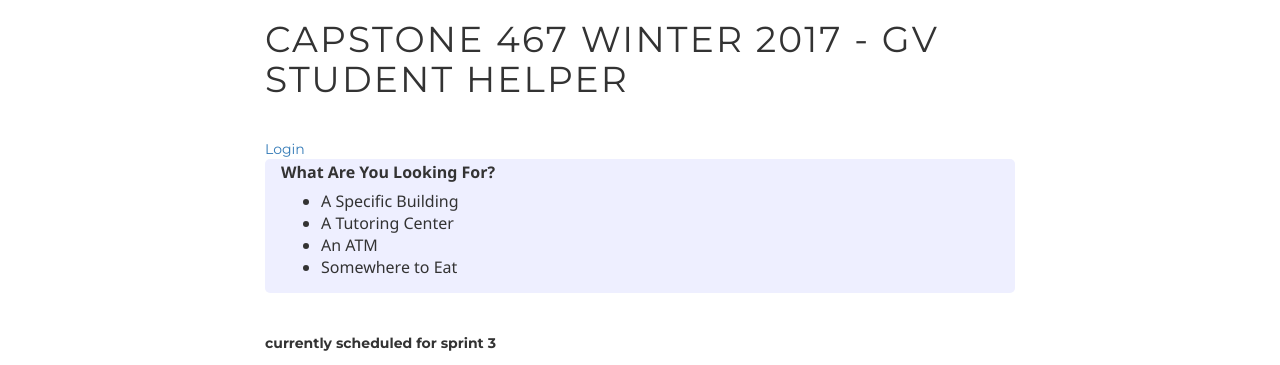
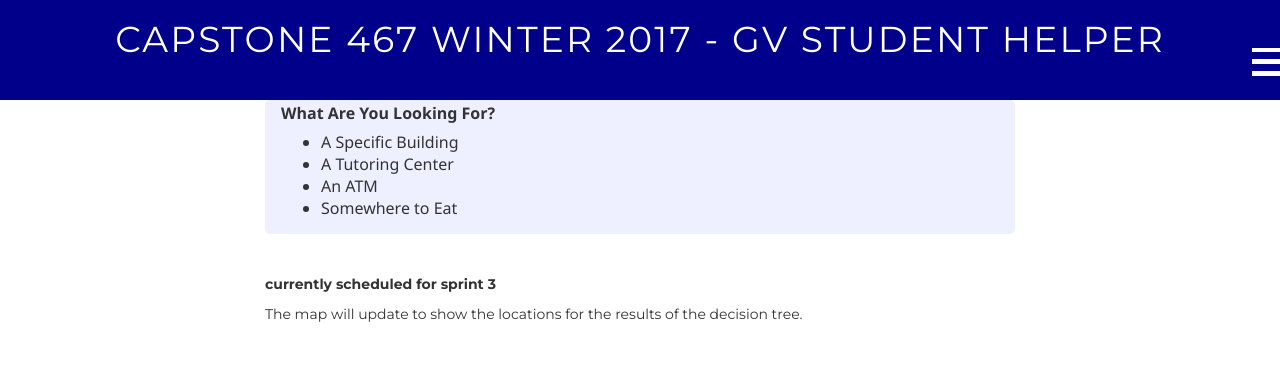
Before and after one commit to krolikj/Team-Kent, a PHP site: page / in a window 1280 px wide. Shown: the top 365 px of the page. Run offline with PHP 8.4, Linux system fonts and the light colour scheme; data comes from the database, SQL or seed files in the repository; some libraries are stand-ins or nearby versions.

Commit message:
Update index.php

```diff
--- a/Website/index.php
+++ b/Website/index.php
@@ -8,13 +8,28 @@
 <link href='https://fonts.googleapis.com/css?family=Montserrat:400,700' rel='stylesheet' type='text/css'>
 <link href='custom.css' rel='stylesheet' type='text/css'>
 
+
 </head>
 <body>
 <body>
+<header class="clearfix">
+	<div class="header-left">
+		<h1>Capstone 467 Winter 2017 - GV Student Helper</h1>
+	</div>
+	<div class="header-right">
+		<label for="open">
+			<span class="hidden-desktop"></span>
+		</label>
+		<input type="checkbox" name="" id="open">
+			<nav>
+				<?php include('login/loginCheck.php'); ?>
+			</nav>
+		</div>
+</header>
 <div class="container">
   <div class="row">
     <div class="col-lg-8 col-lg-offset-2">
-      <h1>Capstone 467 Winter 2017 - GV Student Helper </a></h1>
+
 
 <style>
 #qTable td {
@@ -65,11 +80,76 @@ i {
 button {
   background:none;
   border:none;
-};
+}
+header{
+	width: 100%;
+	height: auto;
+	background: #00008B;
+}
+.header-left,
+.header-right{
+	width: 100%;
+	position: relative;
+	text-align: center;
+	color: white;
+}
 
+.header-right label{
+	position: absolute;
+	top: -3.7em;
+	right: 0;
+	cursor: pointer;
+}
+.header-right span{
+	position: relative;
+	width: 2em;
+	height: 2em;
+	background: white;
+
+}
+.header-right span:hover{
+	background: #FF0000;
+}
+.header-right span:before,
+.header-right span:after{
+	content: '';
+	position: absolute;
+	width: 2em;
+	height: .5em;
+	top: 4px;
+	left: 0;
+	background: #00008B;
+}
+.header-right span:after{
+	top: 16px;
+}
+
+#open{
+	display: none;
+}
+
+.hidden-desktop{
+	display: block;
+}
+
+nav{
+	line-height: 40px;
+	height: 0;
+	overflow: hidden;
+}
+
+nav>a{
+	color: white;
+	padding: 0 1em;
+	display: block;
+}
+nav>a:hover{
+	background: #eeefff;
+	color: #FF0000;
+}
 </style>
 
-      <?php include('login/loginCheck.php'); ?>
+
 
       <div id="errdiv"></div>
       <table id="qTable">
```
